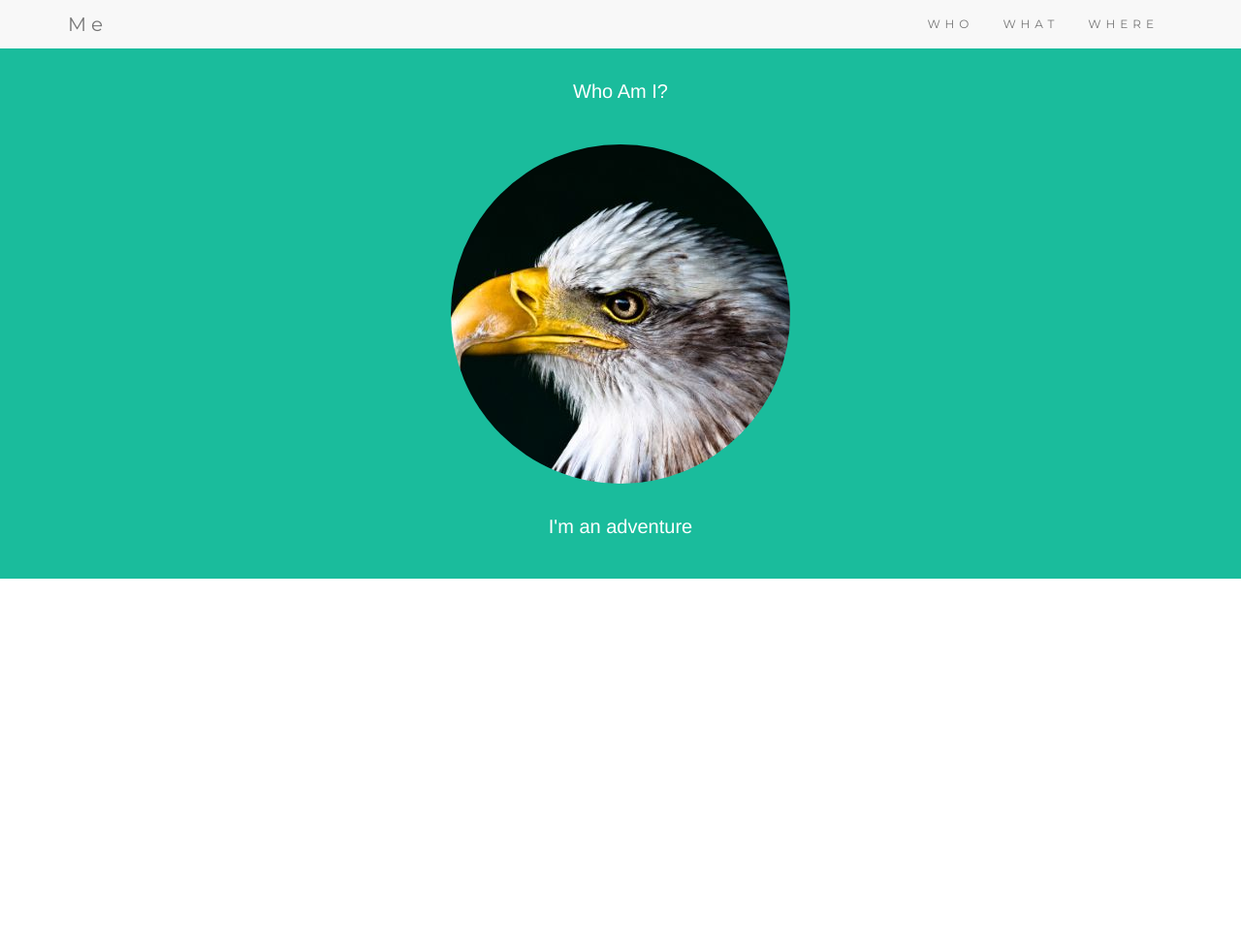
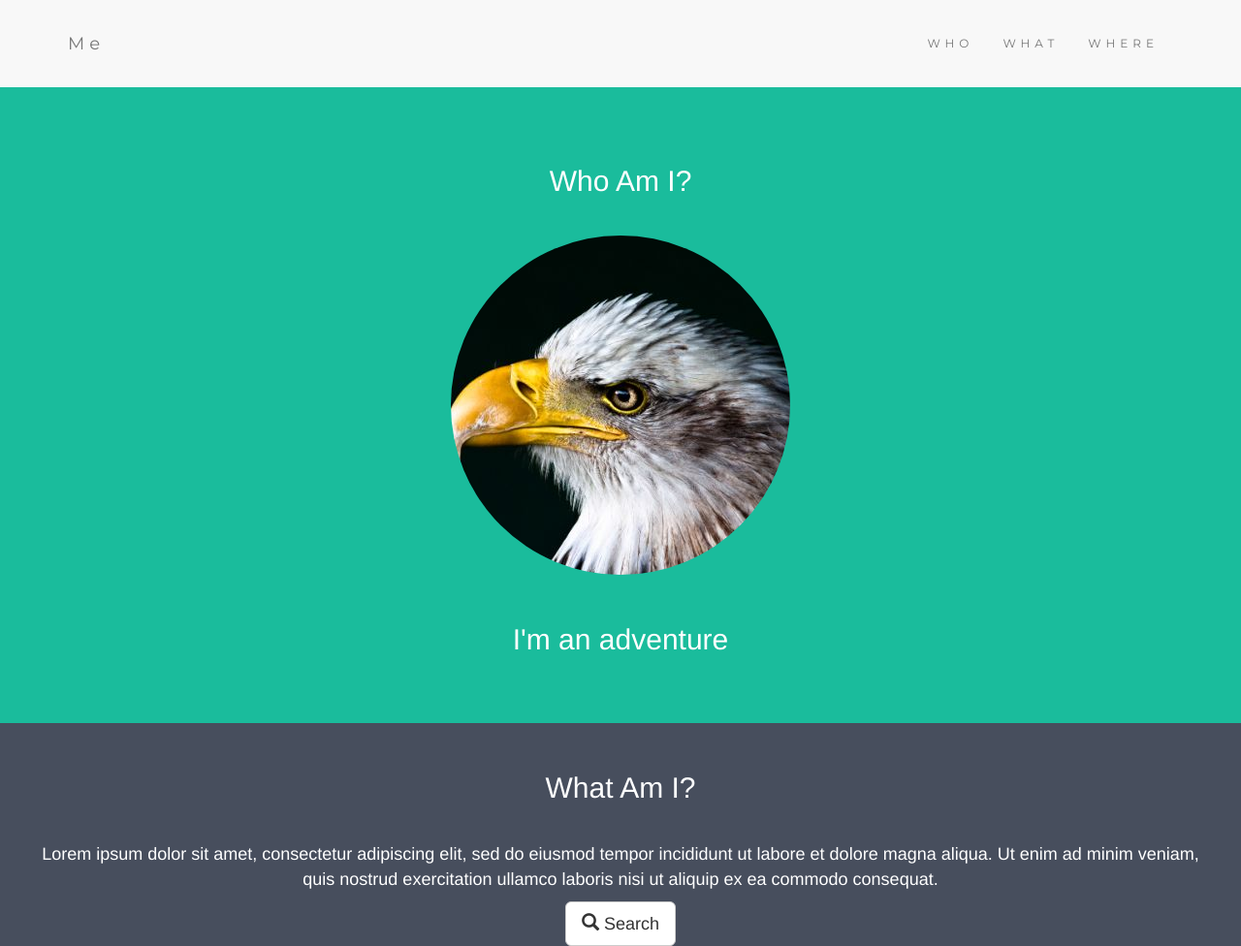
Before and after one commit to KabaninArtem/simply-me, a plain HTML site: page index.html in a window 1280 px wide. Shown: the whole page at 97% size. Before the commit the page ends 800 px from the top, so only its background shows below. Drawn offline with Linux system fonts and the light colour scheme.

Commit message:
remove repetitive classes and add main

```diff
--- a/css/style.css
+++ b/css/style.css
@@ -1,23 +1,28 @@
+h1,h2 {
+	padding: 30px 0;
+	font-size: 30px;
+	color: white;
+}
+.header,
+.main__search {
+	padding: 30px 0;
+}
+.header-menu,
+.header {
+	border: none;
+	border-radius: 0;
+}
 .img-center {
 	margin: 0 auto;
-}
-.header-menu,
-.header,
-.header .jumbotron {
-	margin: 0;
-	border: none;
-	border-radius: 0;
 }
 
 /*HEADER*/
 
 .header-menu {
+	margin: 0;
+	padding: 20px 0;
 	letter-spacing: 5px;
 	font-family: 'Montserrat', Arial, sans-serif;
-}
-.header-menu .navbar-brand,
-.header .row p {
-	font-size: 20px;
 }
 .header-menu ul a {
 	font-size: 12px;
@@ -25,9 +30,14 @@
 .header {
 	background-color: #1abc9c;
 }
-.header .row p {
-	padding: 30px 0;
+
+/*MAIN*/
+
+.main {
+	background-color: #474e5d;
+}
+.main p {
+	padding: 0 30px;
+	font-size: 18px;
 	color: white;
 }
-
-/*MAIN*/
--- a/index.html
+++ b/index.html
@@ -31,15 +31,20 @@
        </div>
   	</div>
 	</nav>
-	<div class="container-fluid header">
-			<div class="row">
-  			<p class="text-center">Who Am I?</p>
-  			<img class="img-circle img-responsive img-center" src="img/bird.jpg">
-  			<p class="text-center">I'm an adventure</p>
-			</div>
+	<div class="container-fluid text-center">
+		<div class="row header">
+  		<h1 class="text-capitalize">Who am i?</h1>
+  		<img class="img-circle img-responsive img-center" src="img/bird.jpg">
+  		<h2>I'm an adventure</h2>
+		</div>
+		<div class="row main">
+			<h2 class="text-capitalize">What am i?</h2>
+			<p>Lorem ipsum dolor sit amet, consectetur adipiscing elit, sed do eiusmod tempor incididunt ut labore et dolore magna aliqua. Ut enim ad minim veniam, quis nostrud exercitation ullamco laboris nisi ut aliquip ex ea commodo consequat.</p>
+			<a href="#" class="btn btn-default btn-lg">
+  			<span class="glyphicon glyphicon-search"></span> Search
+			</a>
+		</div>
 	</div>
-	<div class="container-fluid main">
-
-	</div>
+	<div class="container-fluid text-center ">
 </body>
 </html>
```
